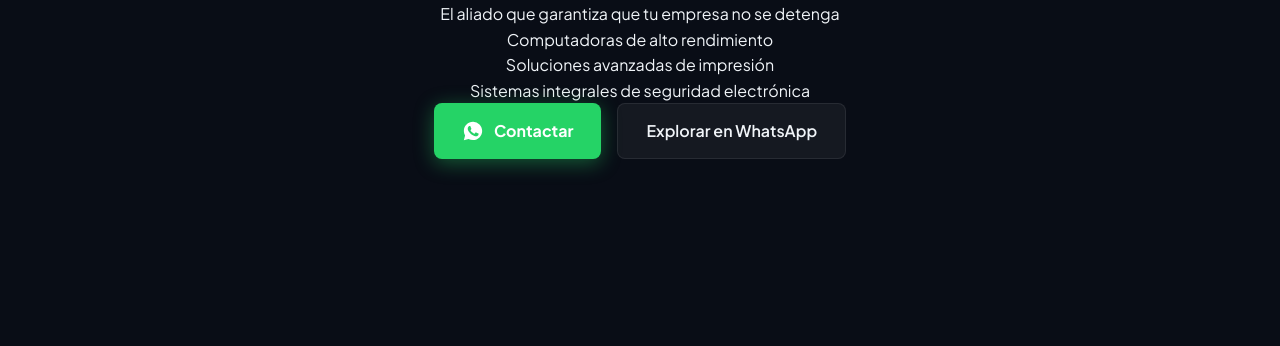
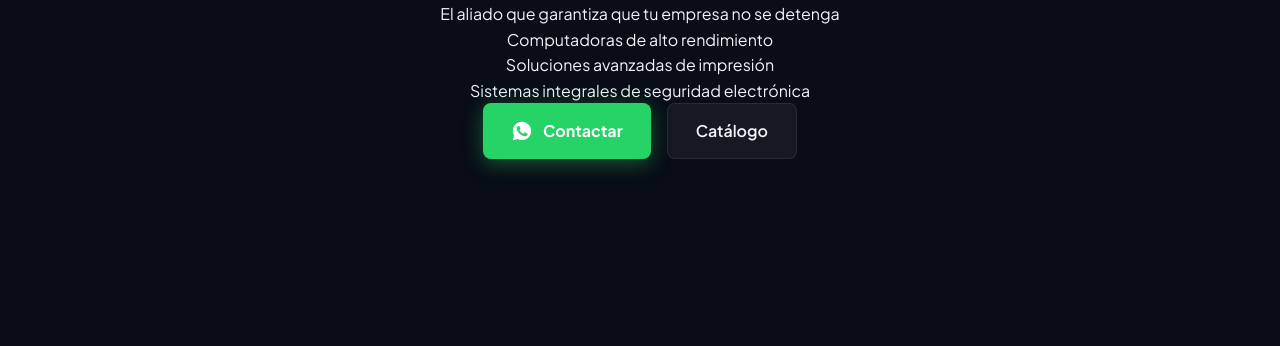
Before and after one commit to fserver-hash/free-server, a plain HTML site: page index.html in a window 1280 px wide. Shown: the part 447-793 px from the top of the page. Drawn offline with Linux system fonts and the light colour scheme.

Commit message:
Add files via upload

```diff
--- a/index.html
+++ b/index.html
@@ -35,6 +35,7 @@
       Computadoras de alto rendimiento<br>
       Soluciones avanzadas de impresión <br>
       Sistemas integrales de seguridad electrónica<br>
+
       <div class="hero-buttons">
         <a href="https://wa.me/593983278876?text=Hola,%20deseo%20cotizar%20equipos%20y%20servicios." target="_blank" rel="noopener" class="btn-whatsapp">
           <svg viewBox="0 0 24 24" width="22" height="22" fill="currentColor"><path d="M12.012 2c-5.506 0-9.989 4.478-9.99 9.984 0 1.762.459 3.48 1.332 5.001L2 22l5.122-1.331c1.464.798 3.111 1.218 4.887 1.219h.005c5.507 0 9.991-4.479 9.991-9.986 0-2.667-1.038-5.175-2.925-7.062A9.927 9.927 0 0 0 12.012 2zm5.836 14.28c-.244.688-1.42 1.313-1.974 1.393-.526.076-1.205.109-3.486-.832-2.919-1.203-4.801-4.175-4.946-4.37-.145-.195-1.185-1.579-1.185-3.011 0-1.433.748-2.138 1.013-2.428.265-.29.578-.363.771-.363.193 0 .386.002.554.01.18.009.422-.068.662.508.244.585.83 2.028.903 2.175.073.146.121.318.024.512-.097.195-.145.317-.29.488-.145.172-.305.385-.436.518-.145.146-.296.305-.127.597.169.292.753 1.242 1.616 2.013 1.11.99 2.045 1.296 2.337 1.442.292.146.463.122.633-.073.171-.195.733-.853.928-1.146.195-.292.39-.244.657-.146.267.098 1.69.797 1.983.943.292.146.487.219.56.341.073.122.073.707-.171 1.395z"/></svg>
@@ -43,7 +44,7 @@
 
         <!-- Botón vinculado directamente a tu catálogo de WhatsApp -->
         <a href="https://wa.me/c/593983278876" target="_blank" rel="noopener" class="btn-secondary">
-          Explorar en WhatsApp
+          Catálogo
         </a>
       </div>
     </div>
```
